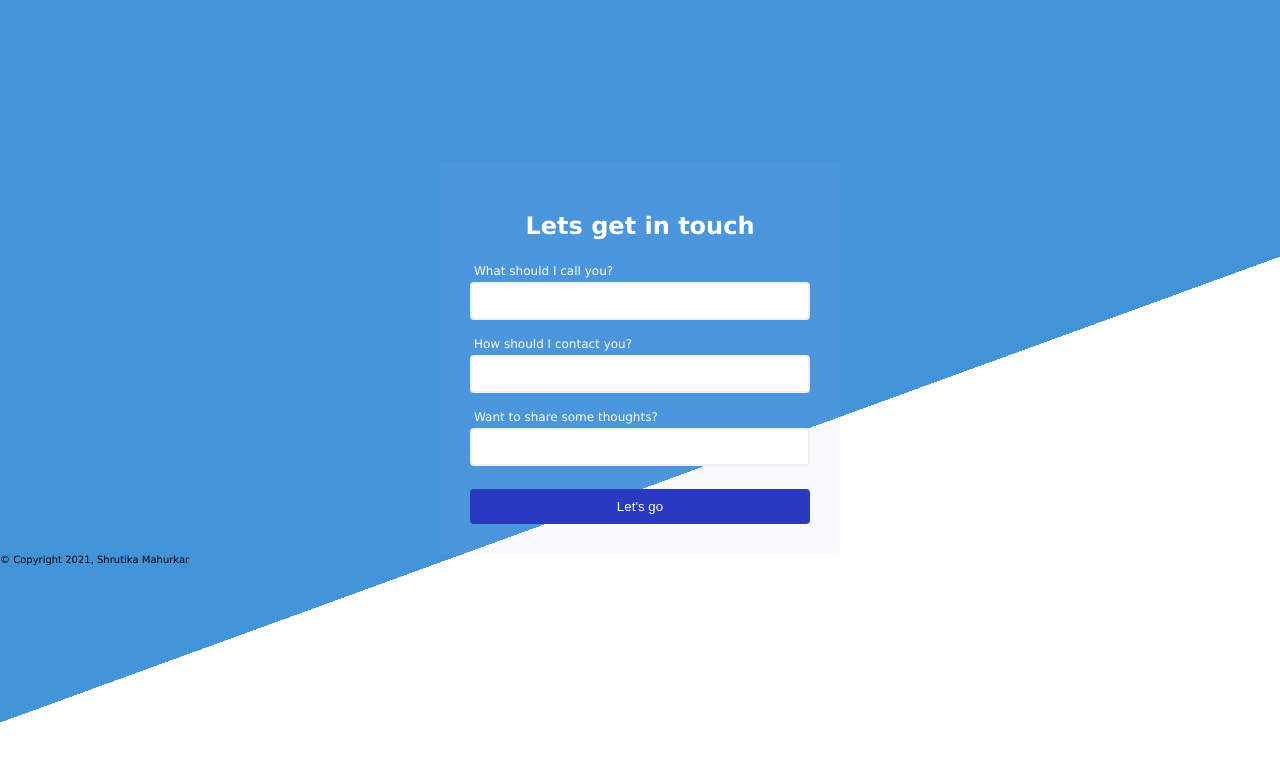
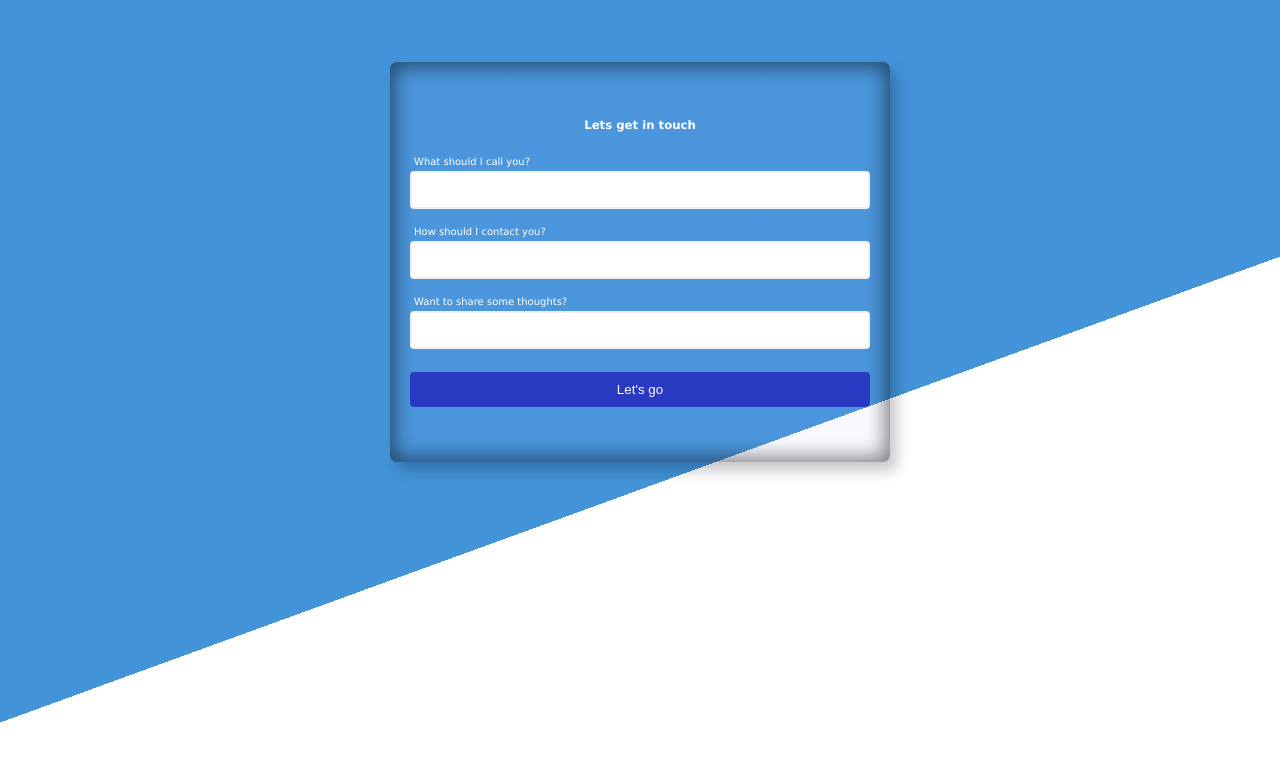
Before and after one commit to shrutika-mahurkar/Shrutika_Mahurkar_Portfolio, a plain HTML site: page Contact.html in a window 1280 px wide. Shown: the part 37-798 px from the top of the page. Drawn offline with Linux system fonts and the light colour scheme.

Commit message:
contact page

```diff
--- a/Contact.html
+++ b/Contact.html
@@ -34,8 +34,8 @@
                 </nav>
             </header>
             <div class="FeedbackForm">
-                <form id="form" action="/">
-                    <h1>Lets get in touch</h1>
+                <form id="form" action="contactConfirmation.php">
+                    <h3>Lets get in touch</h3>
                     <div class="inputBox">
                         <label for="username">What should I call you?</label>
                         <input id="username" name="username" type="text">
@@ -55,9 +55,7 @@
                 </form>
             </div>
 
-            <footer>
-                <P id="footer">&copy; Copyright 2021, Shrutika Mahurkar</P>
-              </footer>
+
 
         </body>
 </html>
--- a/StyleSheet/contact.css
+++ b/StyleSheet/contact.css
@@ -1,14 +1,21 @@
 #form{
-    width: 400px;
 
-    margin: 20vh auto 0 auto;
-    padding: 30px;
-    background-color:#b9afff12;
-    border-radius: 4px;
-    font-size: 12px;
+    background-color: #b9afff12;
+    border-radius: 7px;
+    max-width: 500px;
+    min-width: 300px;
+    margin: 60px auto;
+    color: #ffff;
+    padding: 20px;
+    box-shadow: inset 0px 0px 19px 5px rgb(0 0 0 / 49%), 7px 9px 14px 0px rgb(0 0 0 / 22%);
+    display: flex;
+    height: 50vh;
+    justify-content: center;
+    position: relative;
+    flex-direction: column;
 }
 
-#form h1{
+#form h3{
     color: white;
     text-align: center;
     padding: 20px;
@@ -26,6 +33,7 @@ label{
     background-color: rgb(41, 57, 194);
     border: none;
     border-radius: 4px;
+    margin-bottom: 20px;
 }
 
 .inputBox{
--- a/javascripts/contact.js
+++ b/javascripts/contact.js
@@ -1,19 +1,19 @@
 
 
 
-form.addEventListener('submit',e=>{
-    e.preventDefault();
-    validateInputs();
-});
+// form.addEventListener('submit',e=>{
+//     e.preventDefault();
+//     validateInputs();
+// });
 
-function validateInputs(){
-const username = document.forms["FeedbackForm"]["username"];
-const email = document.forms["FeedbackForm"]["email"];
-const feedback = document.forms["FeedbackForm"]["feedback"];
+// function validateInputs(){
+// const username = document.forms["FeedbackForm"]["username"];
+// const email = document.forms["FeedbackForm"]["email"];
+// const feedback = document.forms["FeedbackForm"]["feedback"];
 
-var alphabets = /^[a-z]+$/i;
-iif(!(username.match(alphabets))){
-    document.getElementById("error").innerHTML = "*Please use alphabets (A-Z/a-z) only ";
+// var alphabets = /^[a-z]+$/i;
+// iif(!(username.match(alphabets))){
+//     document.getElementById("error").innerHTML = "*Please use alphabets (A-Z/a-z) only ";
 
-}
-}
+// }
+// }
```
Also changed, not shown: 2 other files.
